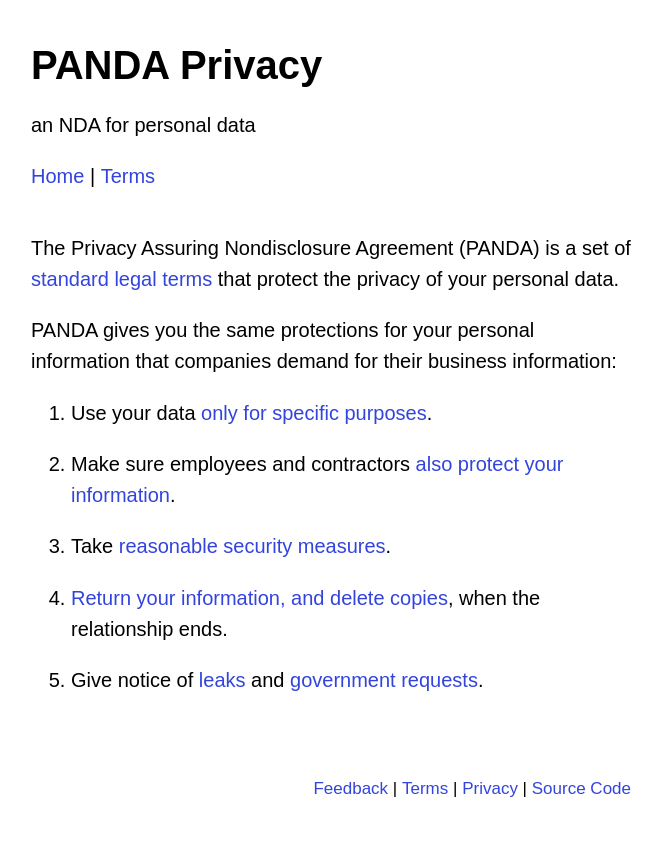
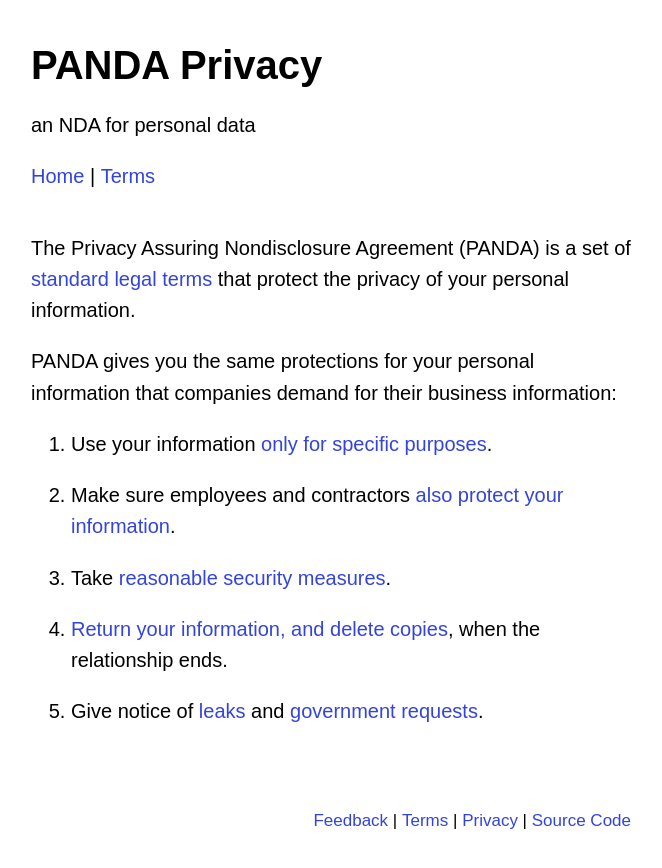
Before and after one commit to pandaprivacy/pandaprivacy.org, a Jekyll site: the page built from index.md, in a window 1280 px wide. Shown: the top 868 px of the page, without its empty margins (309-971 px from the left). Built offline with Jekyll 4.4.1, drawn with Linux system fonts in a browser that asks for light colours.

Commit message:
Homepage: Replace "data" with "information"

```diff
--- a/index.md
+++ b/index.md
@@ -2,11 +2,11 @@
 layout: default
 ---
 
-The Privacy Assuring Nondisclosure Agreement (PANDA) is a set of [standard legal terms](/versions/1.0.0) that protect the privacy of your personal data.
+The Privacy Assuring Nondisclosure Agreement (PANDA) is a set of [standard legal terms](/versions/1.0.0) that protect the privacy of your personal information.
 
 PANDA gives you the same protections for your personal information that companies demand for their business information:
 
-1.  Use your data [only for specific purposes](/versions/1.0.0#limited-use).
+1.  Use your information [only for specific purposes](/versions/1.0.0#limited-use).
 
 2.  Make sure employees and contractors [also protect your information](/versions/1.0.0#oversight).
 
```
